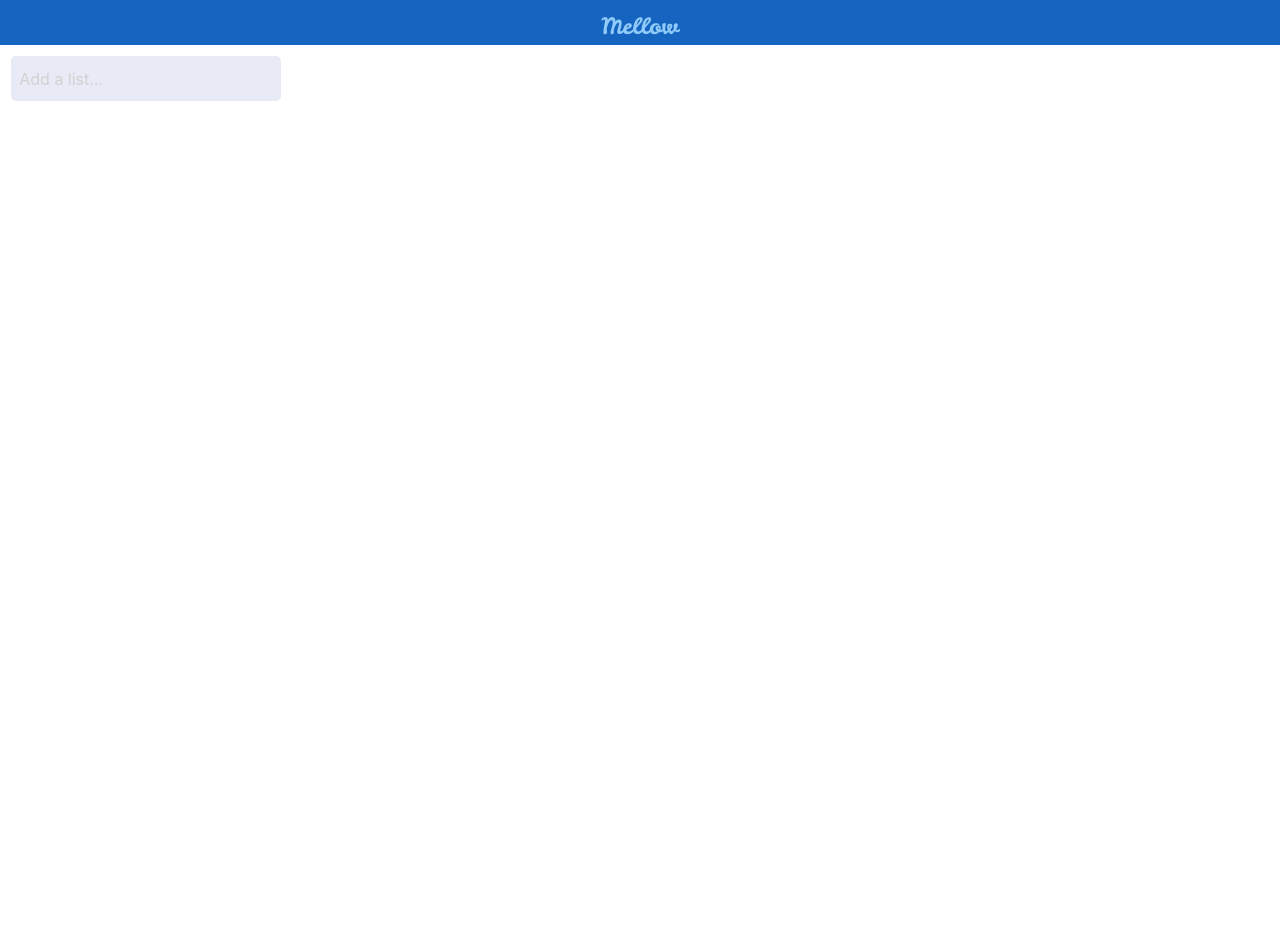
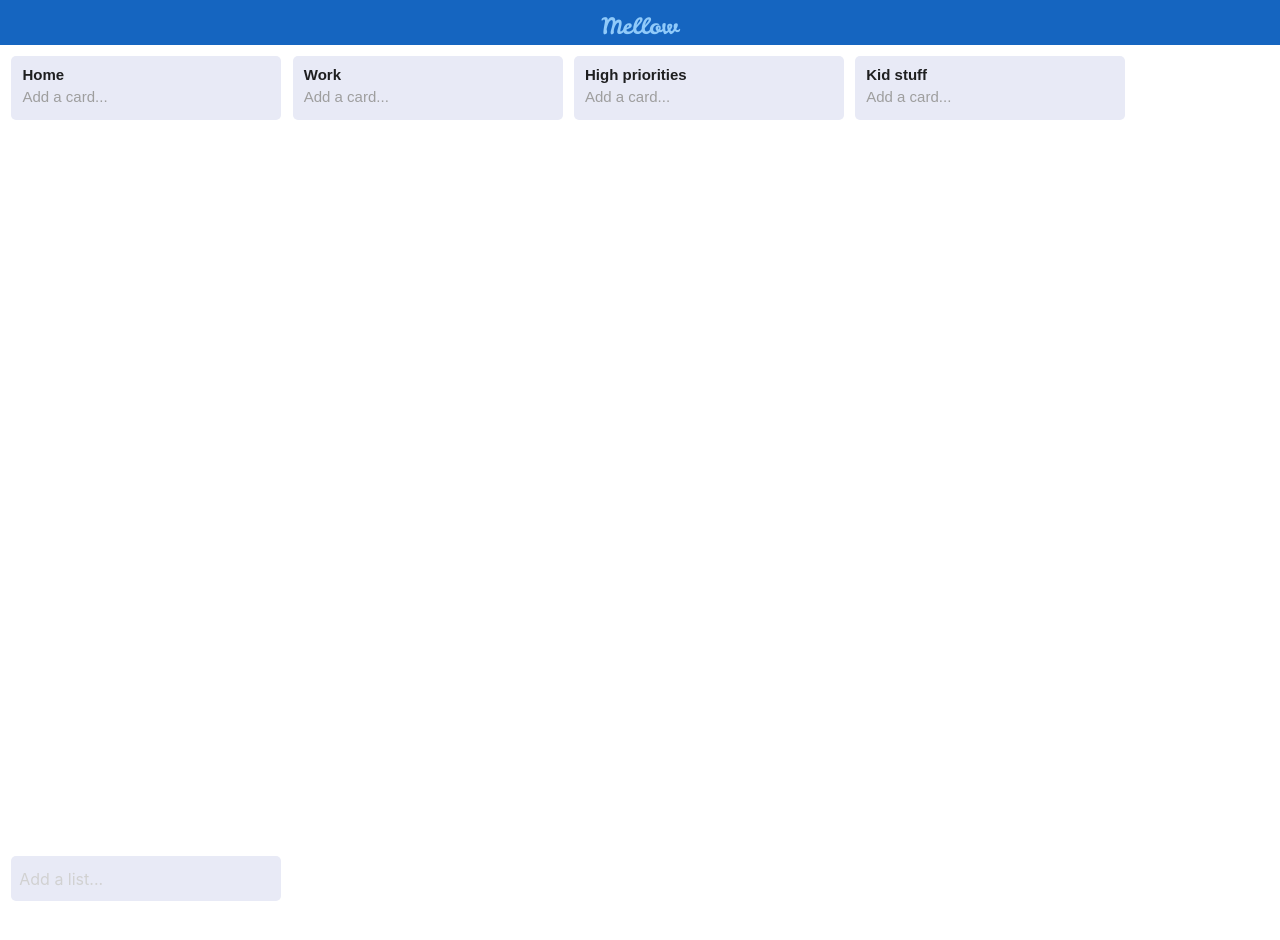
Before and after one commit to lucymonie/trello-clone, a React (Create React App) app: page / in a window 1280 px wide. Shown: the top 940 px of the page. Before the commit the page ends 800 px from the top, so only its background shows below. Built offline with nearby package versions, Linux system fonts and the light colour scheme; data requests are answered from the project's data file; a web font is replaced by a local one.

Commit message:
Adds lists to trello clone

```diff
--- a/database/db.json
+++ b/database/db.json
@@ -17,6 +17,12 @@
         "list_name": "High priorities"
       },
       "id": 3
+    },
+    {
+      "list": {
+        "list_name": "Kid stuff"
+      },
+      "id": 4
     }
   ],
   "tasks": []
--- /dev/null
+++ b/src/components/AddCard.js
@@ -0,0 +1,55 @@
+import React, { Component } from 'react';
+import SaveCancel from './SaveCancel';
+import { addNewItem, getData } from '../helpers/database';
+
+class AddCard extends Component {
+  constructor(props) {
+    super(props);
+    this.state = {
+      showAdd: false,
+      textEntered: ""
+    }
+  }
+
+  componentDidMount() {
+    this.updateTasks()
+  }
+
+  addNewTask = (taskText) => {
+    addNewItem("tasks", {"task_text": taskText});
+    this.setState({ textEntered: "", showAdd: false });
+    this.updateTasks();
+  }
+
+  updateTasks = () => {
+    getData("tasks").then((tasksData) => {
+      this.setState({ tasksData });
+    });
+  }
+
+  render() {
+    const { showAdd, textEntered } = this.state;
+      return (
+      <div>
+        {!showAdd &&
+        <div className="add-card grey-text cursor-pointer"
+          onClick={ () => this.setState({ showAdd: true }) }
+        >Add a card...</div>}
+        {showAdd &&
+        <div>
+          <textarea className="card-input white"
+            rows={3}
+            onChange={ (e) => this.setState({textEntered: e.target.value} )}
+            value={textEntered}
+          />
+          <SaveCancel
+            onClickCancel={() => this.setState({ textEntered: "", showAdd: false }) }
+            onClickSave={this.addNewTask} />
+        </div>
+        }
+      </div>
+    )
+  }
+}
+
+export default AddCard;
--- a/src/components/App.css
+++ b/src/components/App.css
@@ -11,10 +11,26 @@ header {
   margin: 0 auto;
 }
 
-.new-list {
+.new-list, .list {
   width: 270px;
   border-radius: 5px;
   margin: 0.75em 0 0 0.75em;
+  float: left;
+}
+
+.list-wrapper {
+  height: 100vh;
+  display: inline-block;
+  vertical-align: top;
+  white-space: nowrap;
+}
+
+.list {
+  display: flex;
+  flex-direction: column;
+  max-height: 100%;
+  position: relative;
+  padding: 0.5em 0 0.75em 0.75em;
 }
 
 #root .new-list-input, .new-list-input:focus {
@@ -36,3 +52,9 @@ header {
   font-size: 30px;
   vertical-align: top;
 }
+
+.card-input, .card-input:focus {
+  width: 96%;
+  border-radius: 5px;
+  border: 0;
+}
--- a/src/components/App.js
+++ b/src/components/App.js
@@ -1,8 +1,9 @@
 import React, { Component } from 'react';
 import './App.css';
-import { getLists, addNewList } from '../helpers/database';
+import { getData, addNewItem } from '../helpers/database';
 import Header from './Header';
 import ListForm from './ListForm';
+import List from './List';
 
 class App extends Component {
   constructor() {
@@ -13,22 +14,31 @@ class App extends Component {
     }
   }
 
-  getAllLists = () => {
-    getLists().then((listsData) => {
+  componentDidMount() {
+    this.updateLists();
+  }
+
+  updateLists = () => {
+    getData("lists").then((listsData) => {
       this.setState({ listsData });
     });
   }
 
   addNewList = (listTitle) => {
-    addNewList({"list_name": listTitle});
-    this.setState({ textEntered: "" })
+    addNewItem("lists", {"list_name": listTitle});
+    this.setState({ textEntered: "" });
+    this.updateLists();
   }
 
   render() {
-    const { textEntered, showSave } = this.state;
+    const { textEntered, showSave, listsData } = this.state;
     return (
       <div className="App">
         <Header title="Mellow" />
+        {listsData &&
+        listsData.map((item, index) =>
+          <List key={index} listTitle={item.list.list_name} />
+        )}
         <ListForm
           textEntered={ textEntered }
           onFocus={ () => this.setState({ showSave: true })}
--- /dev/null
+++ b/src/components/List.js
@@ -0,0 +1,13 @@
+import React from 'react';
+import AddCard from './AddCard';
+
+const List = ({ listTitle }) => (
+<div className="list-wrapper">
+  <div className="list indigo lighten-5">
+    <div className="list-header"><b>{ listTitle.charAt(0).toUpperCase().concat(listTitle.slice(1)) }</b></div>
+    <AddCard />
+  </div>
+</div>
+)
+
+export default List;
--- a/src/components/ListForm.js
+++ b/src/components/ListForm.js
@@ -1,4 +1,5 @@
 import React, { Component } from 'react';
+import SaveCancel from './SaveCancel';
 
 class ListForm extends Component {
   constructor() {
@@ -9,6 +10,7 @@ class ListForm extends Component {
   render() {
     const { onClickSave, onClickCancel, onFocus, onChange, textEntered, showSave } = this.props;
     return (
+    <div className="list-wrapper">
       <div className="new-list indigo lighten-5">
         <input className="new-list-input"
           onFocus={ onFocus }
@@ -16,11 +18,10 @@ class ListForm extends Component {
           placeholder="Add a list..."
           value={ textEntered } />
         {showSave &&
-        <div>
-          <span className="save-button btn-small green" onClick={ onClickSave }>Save</span>
-          <span className="cancel-button cursor-pointer" onClick={ onClickCancel }><i className="close-icon grey-text material-icons">close</i></span>
-        </div>}
+        <SaveCancel onClickSave={ onClickSave } onClickCancel={ onClickCancel } />
+        }
       </div>
+    </div>
     )
   }
 }
--- /dev/null
+++ b/src/components/SaveCancel.js
@@ -0,0 +1,10 @@
+import React from 'react';
+
+const SaveCancel = ({ onClickCancel, onClickSave }) => (
+<div>
+  <span className="save-button btn-small green" onClick={ onClickSave }>Save</span>
+  <span className="cancel-button cursor-pointer" onClick={ onClickCancel }><i className="close-icon grey-text material-icons">close</i></span>
+</div>
+)
+
+export default SaveCancel;
--- a/src/helpers/database.js
+++ b/src/helpers/database.js
@@ -1,5 +1,5 @@
-export function getLists () {
-  return fetch('http://localhost:3000/lists/', {
+export function getData (dataType) {
+  return fetch(`http://localhost:3000/${dataType}/`, {
     method: 'get',
     mode: 'cors',
     headers: new Headers({
@@ -12,15 +12,15 @@ export function getLists () {
   });
 }
 
-export function addNewList (list) {
-  return fetch('http://localhost:3000/lists/', {
+export function addNewItem (listOrTask, itemToAdd) {
+  return fetch(`http://localhost:3000/${listOrTask}/`, {
     method: 'post',
     mode: 'cors',
     headers: new Headers({
       'Content-Type': 'application/json'
     }),
     body: JSON.stringify({
-      list
+      itemToAdd
     })
   }).then((response) => {
     return response.json();
--- a/src/index.css
+++ b/src/index.css
@@ -2,4 +2,5 @@ body {
   margin: 0;
   padding: 0;
   font-family: sans-serif;
+  height: 100vh;
 }
```
